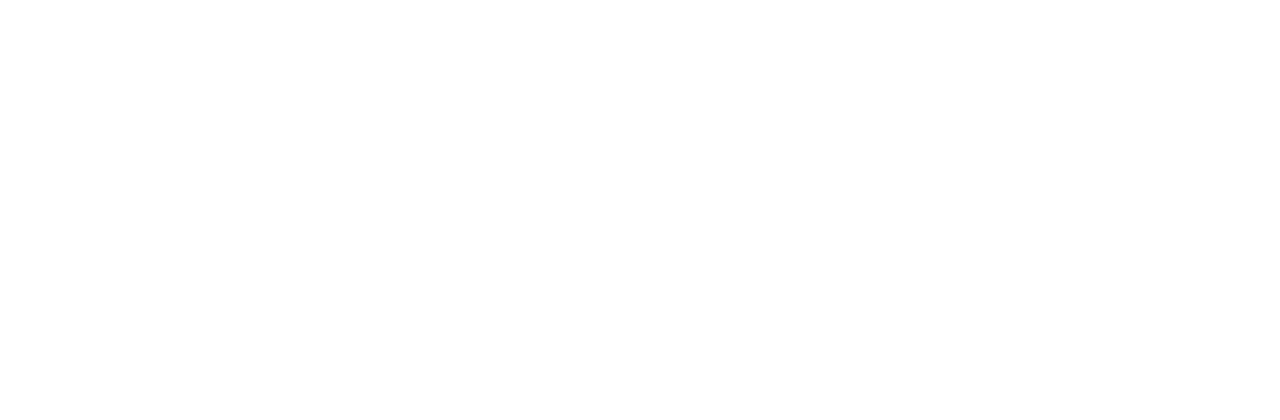
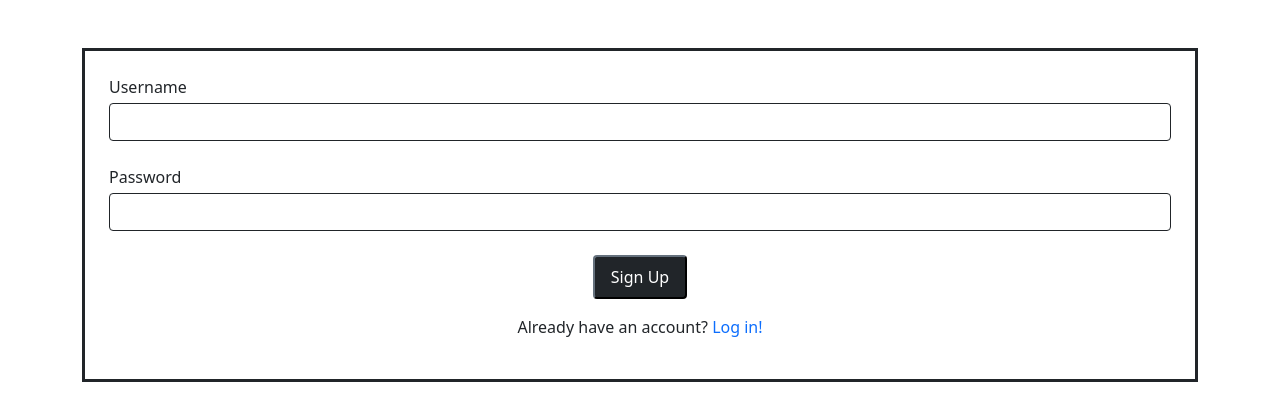
Before and after one commit to esofronova/cookie-login, a React (Create React App) app in the folder frontend/: page /register in a window 1280 px wide. Shown: the top 420 px of the page. Built offline with nearby package versions, Linux system fonts and the light colour scheme.

Commit message:
adding register form

```diff
--- a/frontend/src/App.jsx
+++ b/frontend/src/App.jsx
@@ -1,4 +1,5 @@
 import Login from "./Components/Login";
+import Signup from "./Components/Signup";
 import Welcome from "./Components/Welcome";
 import { BrowserRouter as Router, Switch, Route, Redirect } from "react-router-dom";
 
@@ -18,6 +19,9 @@
           <Route exact path="/welcome">
             {user !== null ? <Welcome user={user} /> : <Redirect to="/" />}
           </Route>
+          <Route exact path="/register">
+            {user !== null ? <Redirect to="/welcome" /> : <Signup />}
+          </Route>
         </Switch>
       </Router>
     </div>
--- a/frontend/src/Components/Login.jsx
+++ b/frontend/src/Components/Login.jsx
@@ -22,6 +22,7 @@
       <div className="flex-center">
         <button className="btn-dark px-3 py-2 rounded">Log In</button>
       </div>
+      <p className="text-center mt-3">Don't have an account? <a href="/register" className="text-decoration-none">Sign Up!</a></p>
     </form>
   );
 };
--- a/frontend/src/Components/Signup.jsx
+++ b/frontend/src/Components/Signup.jsx
@@ -1,7 +1,13 @@
+import axios from 'axios';
+
 export default function Signup() {
 
   return (
-    <form className="p-4 border border-dark border-3">
+    <form
+      className="p-4 border border-dark border-3"
+      method="post"
+      action="/check-username"
+    >
       {['username', 'password'].map((item, index) =>
         <label key={index} className="w-100 mb-4 text-capitalize">
           {item}
@@ -9,12 +15,20 @@
             type="text"
             name={item}
             className="form-control border-dark mt-1"
+            onChange={e => {
+              // axios({
+              //   method: "POST",
+              //   url: "/check-username",
+              //   data: { value: e.target.value }
+              // });
+            }}
           />
         </label>
       )}
       <div className="flex-center">
         <button className="btn-dark px-3 py-2 rounded">Sign Up</button>
       </div>
+      <p className="text-center mt-3">Already have an account? <a href="/" className="text-decoration-none">Log in!</a></p>
     </form>
   );
 };
```
Also changed, not shown: 1 other file (tests, documents, lock files or other folders).
